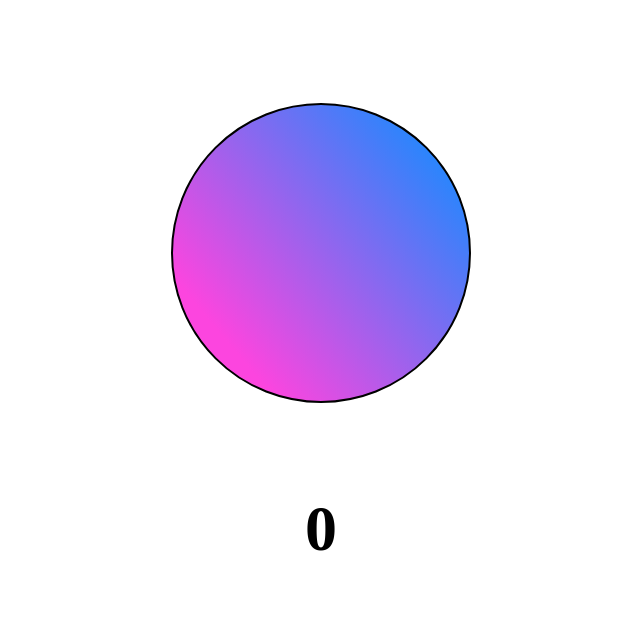
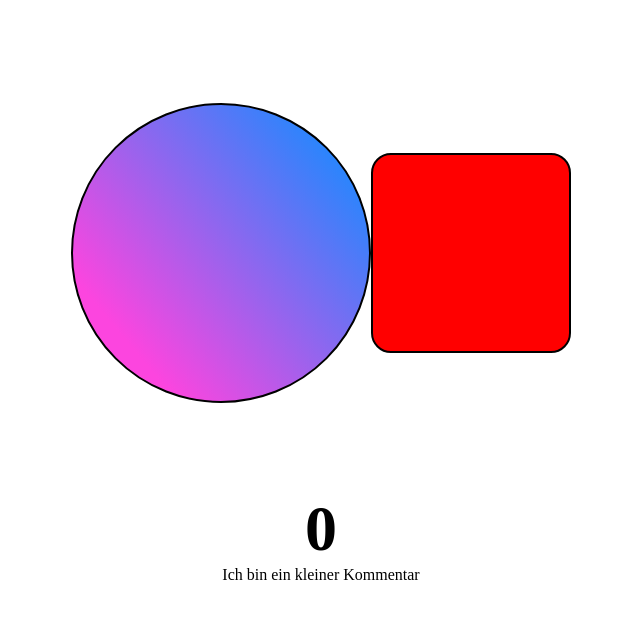
Before and after one commit to Graf-J/Snake-Website, a plain HTML site: page index.html in a window 1280 px wide. Shown: the part 56-674 px from the top of the page, without its empty margins (319-959 px from the left). Drawn offline with Linux system fonts and the light colour scheme.

Commit message:
Added Reset Button

```diff
--- a/app.js
+++ b/app.js
@@ -1,6 +1,11 @@
 var button = document.getElementById('button');
+var reset = document.getElementById('test');
 var count = document.getElementById('count');
 
 button.addEventListener('click', () => {
   count.innerHTML++;
 })
+
+reset.addEventListener('click', () => {
+  count.innerHTML = 0;
+})
--- a/index.html
+++ b/index.html
@@ -10,10 +10,13 @@
 
     <div class="container">
       <button id="button"></button>
+      <button id="test"></button>
     </div>
 
     <h2 id="count">0</h2>
 
+    <p>Ich bin ein kleiner Kommentar</p>
+
   </body>
   <script src="app.js" charset="utf-8"></script>
 </html>
--- a/style.css
+++ b/style.css
@@ -37,6 +37,23 @@ h1 {
   transform: scale(0.9);
 }
 
+#test {
+  width: 200px;
+  height: 200px;
+  border: 2px solid black;
+  border-radius: 20px;
+  background: red;
+  transition: transform 0.2s;
+}
+
+#test:hover {
+  cursor: pointer;
+}
+
+#test:active {
+  transform: scale(0.95);
+}
+
 h2 {
   font-size: 4em;
 }
```
